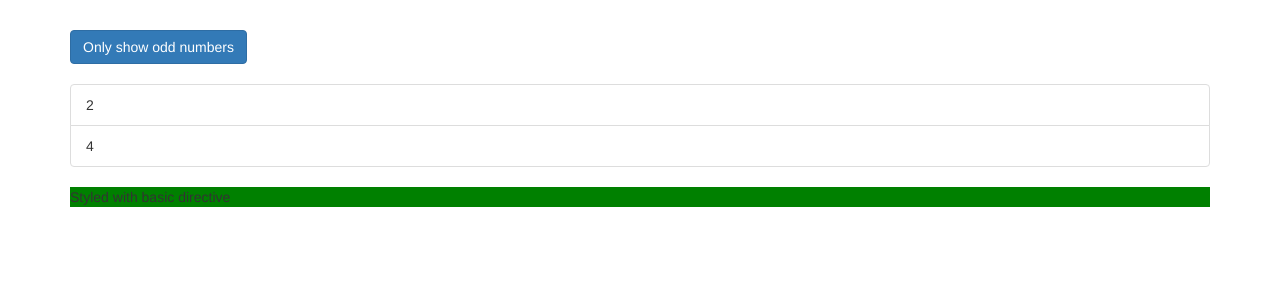
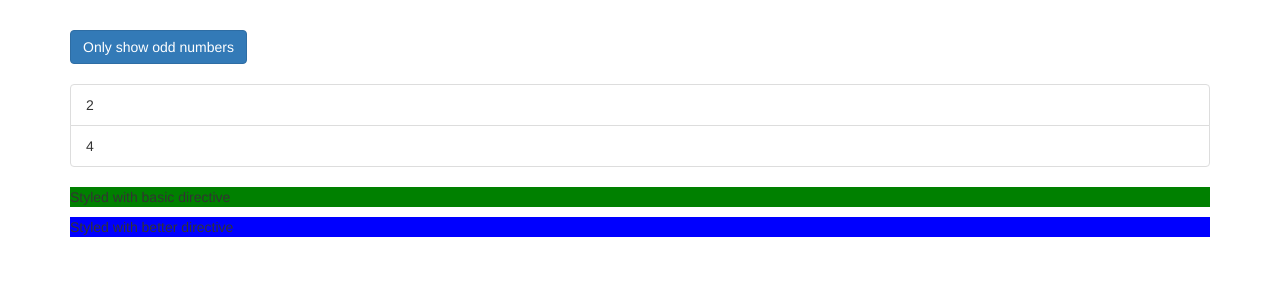
Before and after one commit to richardcalf/angular-the-complete-guide, an Angular app in the folder directives-start/: page / in a window 1280 px wide. Shown: the top 300 px of the page. Built offline with nearby package versions, Linux system fonts and the light colour scheme.

Commit message:
section 7, video 94, using the renderer to build a better directive

```diff
--- a/directives-start/src/app/app.component.html
+++ b/directives-start/src/app/app.component.html
@@ -24,6 +24,7 @@
             </div>
           </ul>
          <p appBasicHighlight>Styled with basic directive</p>
+         <p appBetterHighlight>Styled with better directive</p>
       <ng-template [ngIf]="onlyOdd">
         <p>Only odd</p>
       </ng-template>
--- a/directives-start/src/app/app.module.ts
+++ b/directives-start/src/app/app.module.ts
@@ -4,11 +4,13 @@
 
 import { AppComponent } from './app.component';
 import { BasicHighlightDirective } from './basic-highlight/basic-highlight.directive';
+import { BetterHighlightDirective } from './better-highlight/better-highlight.directive';
 
 @NgModule({
   declarations: [
     AppComponent,
-    BasicHighlightDirective
+    BasicHighlightDirective,
+    BetterHighlightDirective
   ],
   imports: [
     BrowserModule,
--- /dev/null
+++ b/directives-start/src/app/better-highlight/better-highlight.directive.ts
@@ -0,0 +1,13 @@
+import { Directive, Renderer2, ElementRef, OnInit } from '@angular/core';
+
+@Directive({
+  selector: '[appBetterHighlight]'
+})
+export class BetterHighlightDirective implements OnInit {
+  constructor(private elRef: ElementRef, private renderer: Renderer2)  {
+  }
+
+  ngOnInit() {
+    this.renderer.setStyle(this.elRef.nativeElement, 'background-color', 'blue'  );
+  }
+}
```
